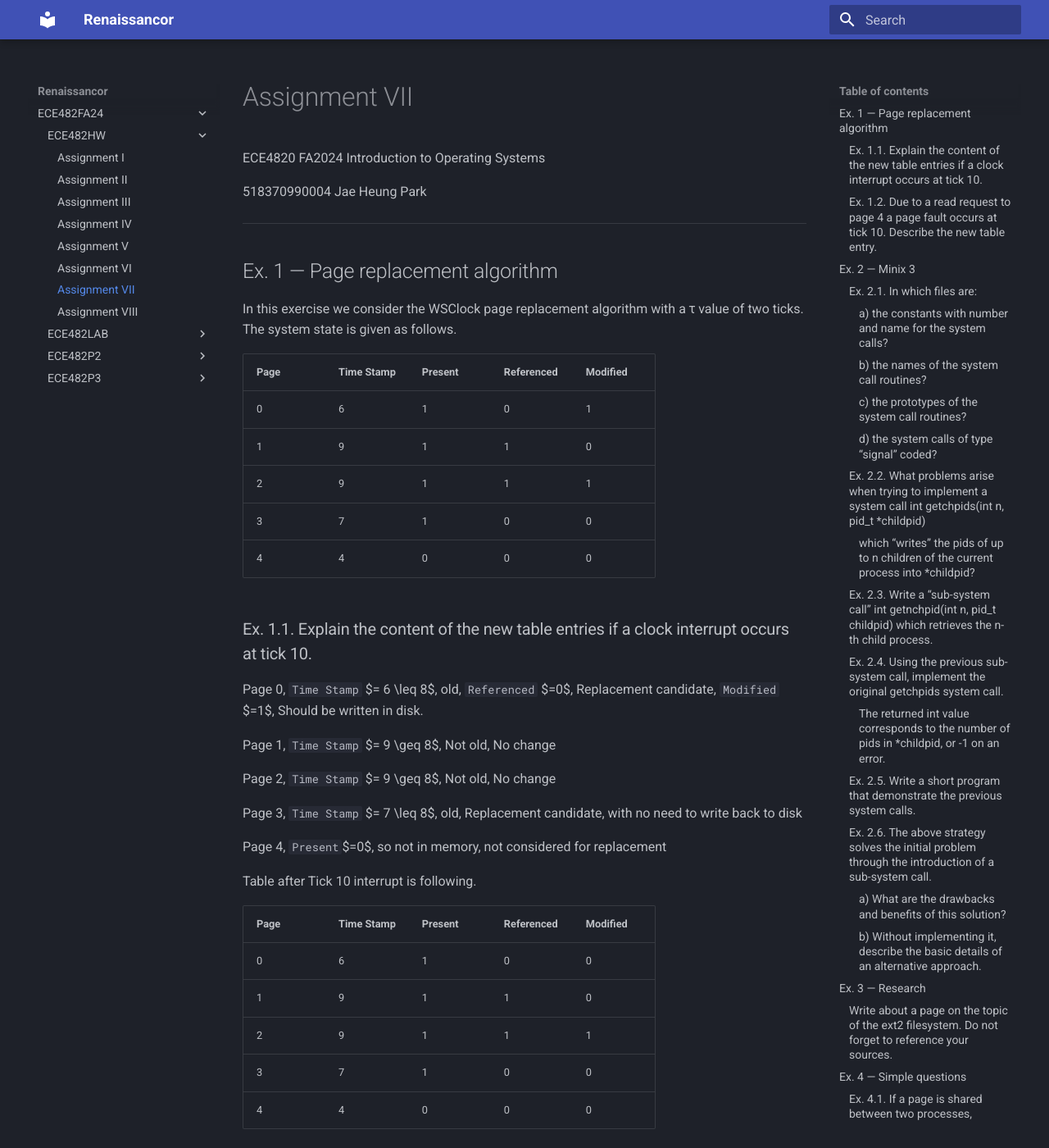
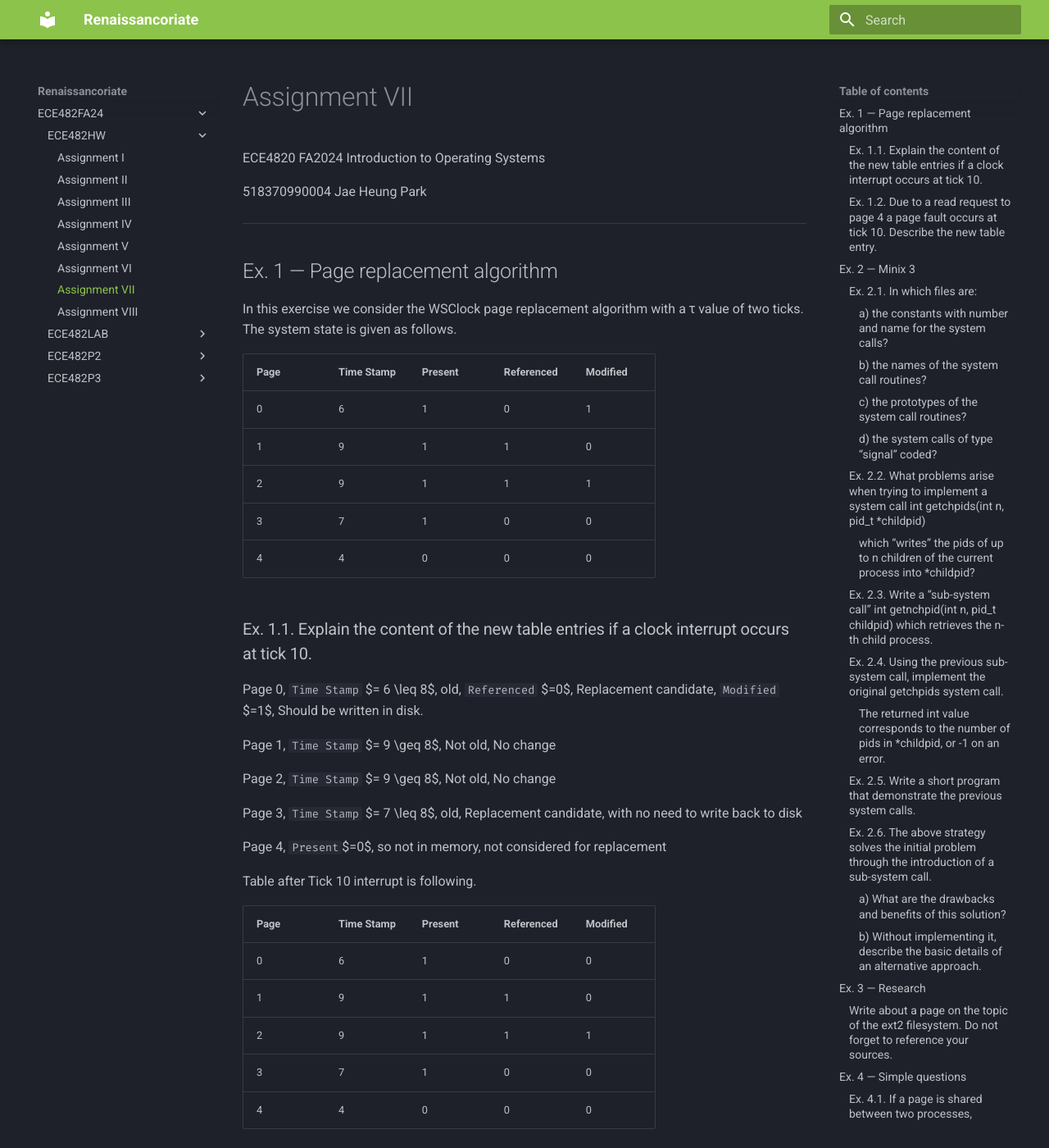
Before and after one commit to renaissancor/renaissancor.github.io, an MkDocs documentation site: the page built from docs/ECE482FA24/ECE482HW/ECE482H7.md, in a window 1280 px wide and 1400 px high. Shown: the whole window at 82% size. Built offline with MkDocs 1.6.1 and Material for MkDocs 9.7.7, drawn with Linux system fonts in a browser that asks for light colours; some of the changed text lies outside the part shown.

Commit message:
fix: fix names

```diff
--- a/mkdocs.yml
+++ b/mkdocs.yml
@@ -1,9 +1,47 @@
-site_name: Renaissancor
+# Basic site metadata
+site_name: Renaissancoriate           # The title of your site (shown in the navigation bar and page title)
+site_description: C++ Blog and Study Notes  # Shown in HTML metadata for SEO and previews
+site_author: Renaissancor             # The author of the site (used in metadata)
+site_url: https://renaissancor.github.io  # The URL where your site will be published (useful for generating correct links)
 
+# Theme configuration
 theme:
-  name: material
-  palette:
-    scheme: slate
+  name: material                      # Use the Material for MkDocs theme
+  language: en                        # Interface language set to English
 
-docs_dir: "docs"
-encoding: "utf-8"
+  palette:                            # Configure the color palette (dark mode)
+    scheme: slate                     # Use the 'slate' dark color scheme
+    primary: light green              # Primary UI color (navigation, links, buttons)
+    accent: green                     # Accent color (highlighted elements like checkboxes)
+
+  font:
+    text: Roboto                      # Font for main content
+    code: Fira Code                   # Font for code blocks "Fira Code, JetBrains Mono, Consolas, monospace"
+
+  features:                           # Enable extra Material theme features
+    - navigation.top                 # Adds a sticky top navigation bar
+    - content.code.annotate         # Allows you to annotate lines in code blocks
+    - content.code.copy             # Adds a "copy" button to code blocks
+    - search.highlight              # Highlights search terms in the content
+    - search.share                  # Adds a share button to search results
+    - toc.follow                    # Highlights the current heading in the table of contents as you scroll
+
+# Markdown extensions for enhanced rendering
+markdown_extensions:
+  - codehilite:                      # Syntax highlighting for code blocks
+      guess_lang: false              # Don't guess the language if it's not specified
+      linenums: true                 # Show line numbers in code blocks
+
+  - pymdownx.superfences            # Allows nesting code blocks, and improves compatibility with other extensions
+  - pymdownx.inlinehilite           # Enables inline syntax highlighting using backticks and `==highlight==` style
+  - pymdownx.highlight:             # Advanced syntax highlighting using Pygments
+      anchor_linenums: true         # Line numbers are linkable via anchors (useful for referencing lines)
+      linenums_style: table         # Line numbers are rendered in a separate column like IDEs
+      guess_lang: false             # Don't auto-detect language
+      use_pygments: true            # Use the Pygments library for highlighting instead of Highlight.js
+
+  - pymdownx.snippets               # Lets you include external code snippets using `--8<-- "file.cpp"`
+
+# Other configuration
+docs_dir: "docs"                     # Folder that contains your Markdown documentation
+encoding: "utf-8"                    # Encoding for reading the documentation files
```
